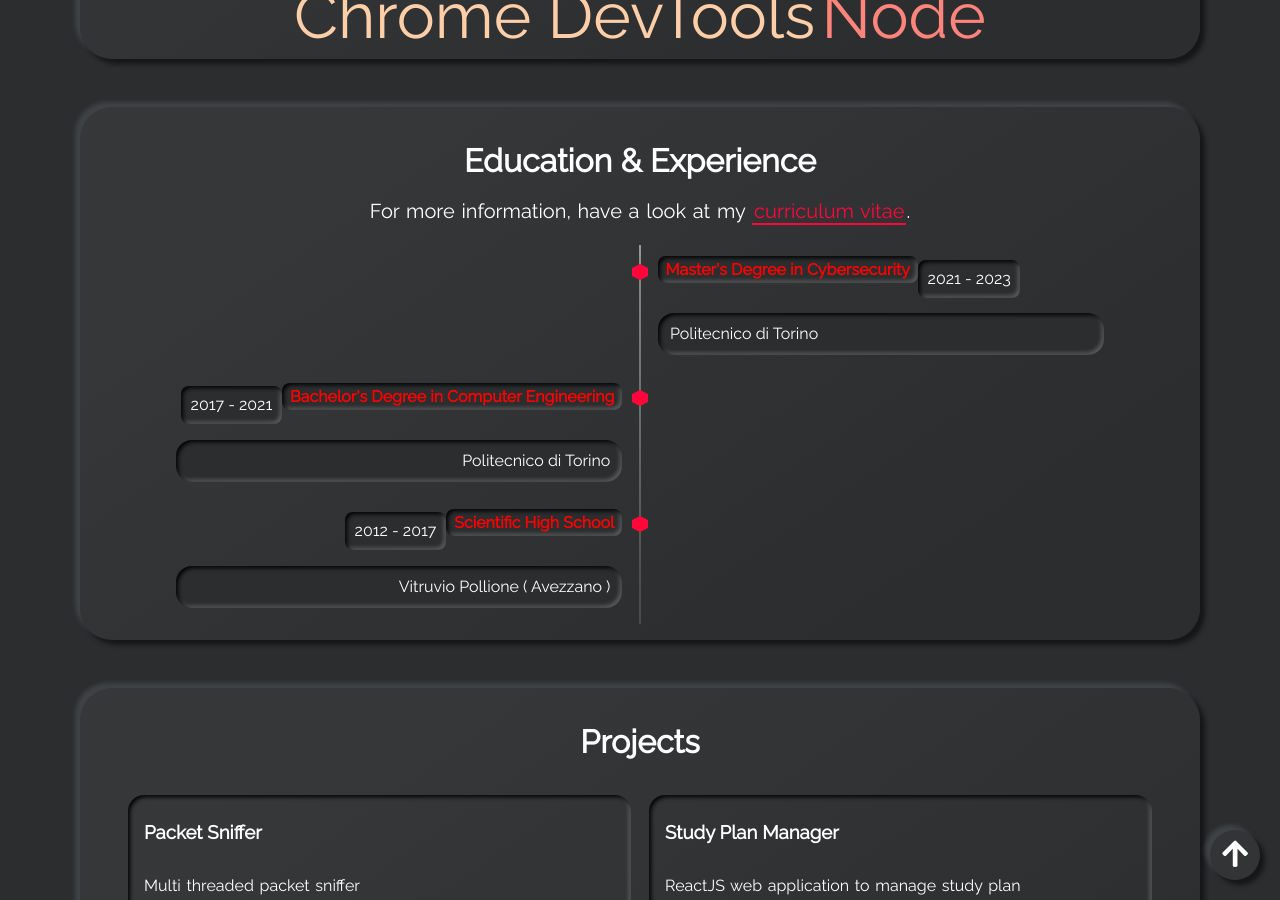
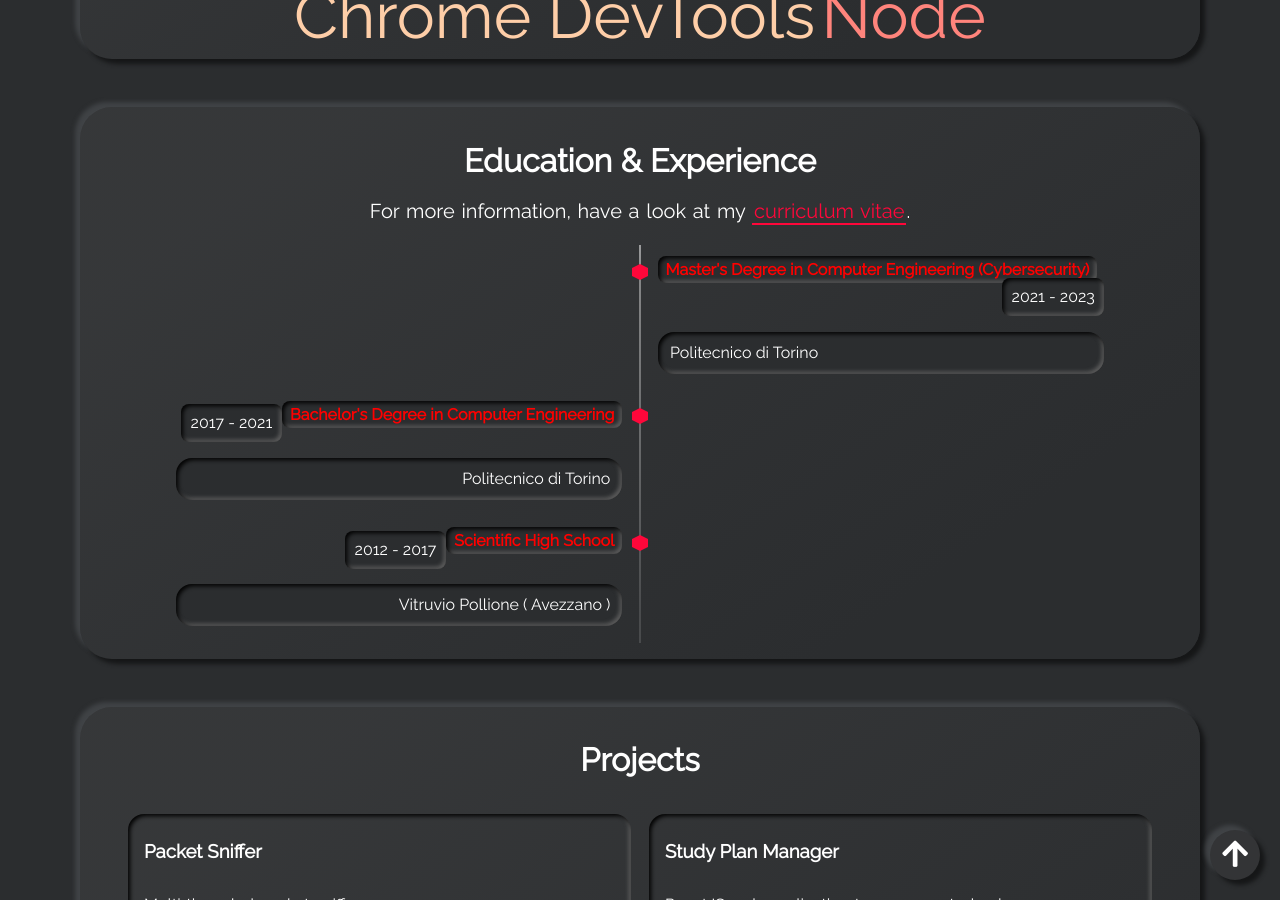
Before and after one commit to danieledibattista/danieledibattista, a Jekyll site: the page built from index.html, in a window 1280 px wide and 900 px high, scrolled down 1963 px. Built offline with Jekyll 4.4.1, drawn with Linux system fonts in a browser that asks for light colours; some of the changed text lies outside the part shown.

Commit message:
updated timeline and about section

```diff
--- a/_config.yml
+++ b/_config.yml
@@ -37,7 +37,7 @@
 about_me_title: About Me
 # about_me_description: This will be displayed under the title.
 about_me_description: <p>Hello there!</p>
-    <p>My name is Daniele Di Battista, and I am a <strong>Cybersecurity Computer Engineering</strong> student at <strong>Politecnico Di Torino</strong>.</p>
+    <p>My name is Daniele Di Battista, and I am a <strong>Cybersecurity Computer Engineering</strong> graduate at <strong>Polytechnic University of Turin</strong>.</p>
     <p>I am passionate about the fields of <strong>Hacking</strong> and <strong>Artificial Intelligence</strong> and love exploring new ideas and concepts within these areas.</p>
     <p>Apart from my studies, I am an <strong>avid reader</strong> and love to explore various topics through books. I believe that <strong>knowledge is power</strong>, and I seek to expand my understanding of the world around me every day.</p>
     <p>As an <strong>ambitious individual</strong>, I am constantly seeking new challenges and opportunities to grow. I believe in <strong>pushing my limits</strong> and exploring my potential to the fullest.</p>
--- a/_data/timeline.yml
+++ b/_data/timeline.yml
@@ -18,7 +18,7 @@
 #   timeline-side: right
 
 
-- title: Master's Degree in Cybersecurity
+- title: Master's Degree in Computer Engineering (Cybersecurity)
   title-url: #
   date: 2021 - 2023
   subtitle: Politecnico di Torino
```
